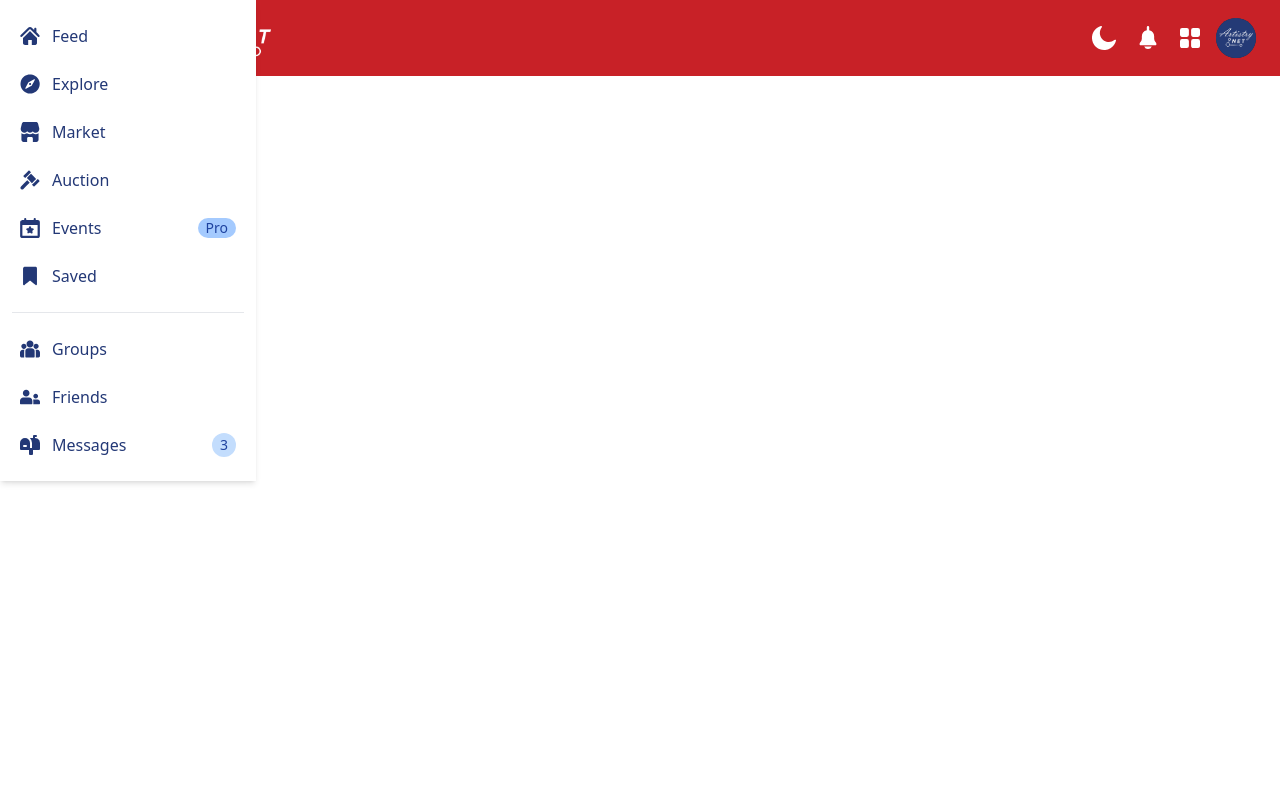
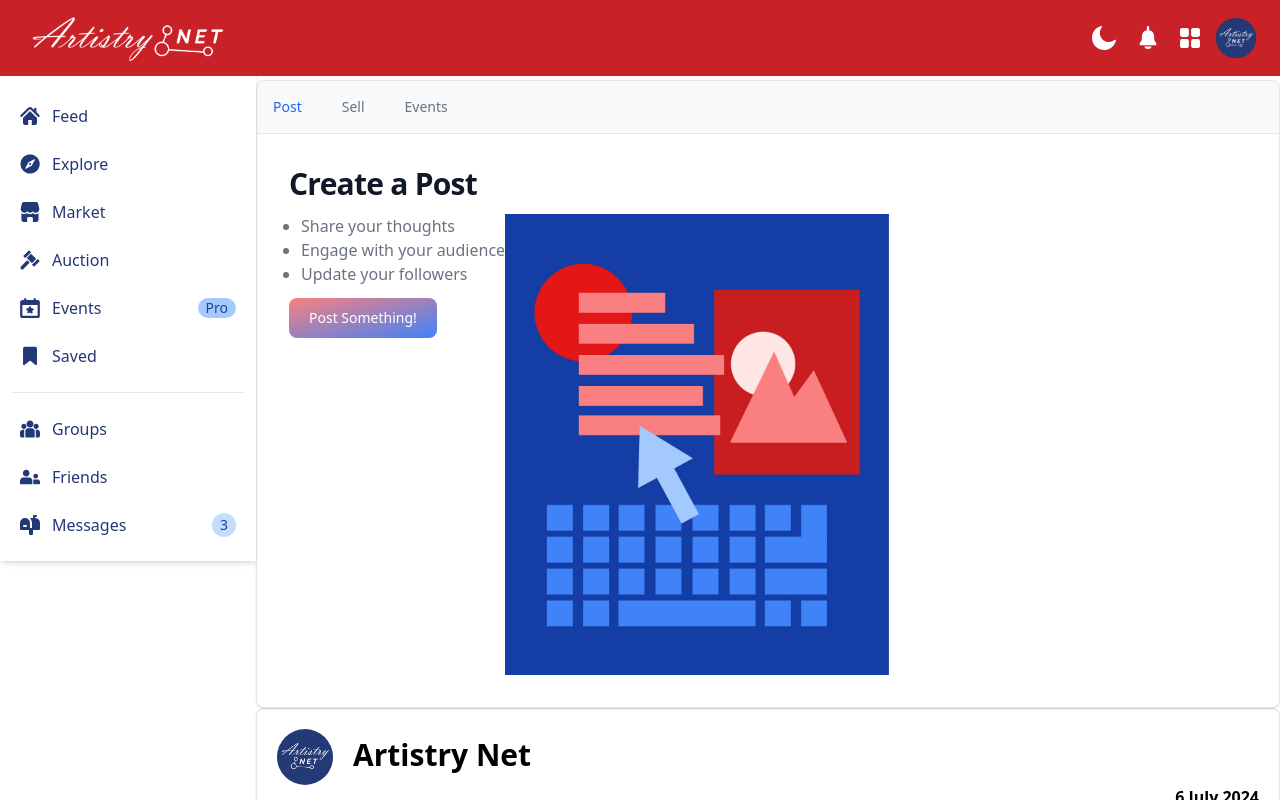
Before and after one commit to EveNordinstorm/artistry-net, a Vue app: page / in a window 1280 px wide. Shown: the top 800 px of the page. Built offline with nearby package versions, Linux system fonts and the light colour scheme.

Commit message:
Three way split and left bar function

```diff
--- a/src/App.vue
+++ b/src/App.vue
@@ -1,12 +1,22 @@
 <script setup>
+import { ref } from 'vue';
 import NavBar from './components/NavBar.vue';
 import LeftBar from './components/LeftBar.vue';
+
+const leftBarOpen = ref(false);
+
+const toggleLeftbar = () => {
+  leftBarOpen.value = !leftBarOpen.value;
+};
 </script>
 
 <template>
-  <NavBar />
-    <LeftBar />
-    <router-view></router-view>
+  <NavBar @toggle-leftbar="toggleLeftbar" />
+    <LeftBar :open.sync="leftBarOpen" />
+    <div class="sm:ml-64">
+      <router-view></router-view>
+    </div>
+
 </template>
 
 <style scoped>
--- a/src/components/LeftBar.vue
+++ b/src/components/LeftBar.vue
@@ -1,22 +1,37 @@
 <script>
     export default {
-        name: "LeftBar"
-    }
+      props: {
+         open: {
+            type: Boolean,
+            default: false,
+         },
+      },
+      data() {
+         return {
+            isLeftbarOpen: this.open,
+         };
+      },
+      methods: {
+         toggleLeftbar() {
+            this.isLeftbarOpen = !this.isLeftbarOpen;
+         },
+      },
+   };
 </script>
 
 <template>
-   <button data-drawer-target="separator-sidebar" data-drawer-toggle="separator-sidebar" aria-controls="separator-sidebar" type="button" class="inline-flex items-center p-2 mt-2 ms-3 text-sm text-gray-500 rounded-lg sm:hidden hover:bg-gray-100 focus:outline-none focus:ring-2 focus:ring-gray-200 dark:text-gray-400 dark:hover:bg-gray-700 dark:focus:ring-gray-600">
+   <button @click="toggleLeftbar" type="button" class="inline-flex items-center p-2 mt-2 ms-3 text-sm text-gray-500 rounded-lg sm:hidden hover:bg-gray-100 focus:outline-none focus:ring-2 focus:ring-gray-200 dark:text-gray-400 dark:hover:bg-gray-700 dark:focus:ring-gray-600">
       <span class="sr-only">Open left bar</span>
       <svg class="w-6 h-6" aria-hidden="true" fill="currentColor" viewBox="0 0 20 20" xmlns="http://www.w3.org/2000/svg">
          <path clip-rule="evenodd" fill-rule="evenodd" d="M2 4.75A.75.75 0 012.75 4h14.5a.75.75 0 010 1.5H2.75A.75.75 0 012 4.75zm0 10.5a.75.75 0 01.75-.75h7.5a.75.75 0 010 1.5h-7.5a.75.75 0 01-.75-.75zM2 10a.75.75 0 01.75-.75h14.5a.75.75 0 010 1.5H2.75A.75.75 0 012 10z"></path>
       </svg>
    </button>
 
- <aside id="separator-sidebar" class="fixed w-64 shadow-md transition-transform -translate-x-full sm:translate-x-0" aria-label="Sidebar">
+ <aside :class="{'-translate-x-full': !isLeftbarOpen, 'translate-x-0': isLeftbarOpen}" class="fixed pt-20 w-64 shadow-md transition-transform -translate-x-full sm:translate-x-0" aria-label="Leftbar">
     <div class="h-full px-3 py-4 overflow-y-auto bg-white dark:bg-gray-800">
        <ul class="space-y-2 font-medium">
          <li>
-             <a href="/home" class="flex items-center p-2 text-blue-900 rounded-lg dark:text-white hover:bg-blue-100 dark:hover:bg-gray-700 group">
+             <a href="/" class="flex items-center p-2 text-blue-900 rounded-lg dark:text-white hover:bg-blue-100 dark:hover:bg-gray-700 group">
                 <svg class="flex-shrink-0 w-5 h-5 text-blue-900 transition duration-75 dark:text-gray-400 group-hover:text-blue-900 dark:group-hover:text-white" aria-hidden="true" xmlns="http://www.w3.org/2000/svg" fill="currentColor" viewBox="0 0 408 385">
                   <path d="M401.77,194.88c-2.3,6.88-5.67,12.95-12.61,16.2c-8.46,3.96-16.49,3.13-23.97-2.44c-1.64-1.22-3.1-2.71-4.55-4.17
                      c-48.35-48.34-96.7-96.68-145.05-145.03c-8.22-8.22-15.02-8.24-23.2-0.06c-48.62,48.61-97.24,97.23-145.87,145.84
--- a/src/components/NavBar.vue
+++ b/src/components/NavBar.vue
@@ -1,18 +1,22 @@
 <script>
     export default {
-        name: "NavBar"
-    }
+        methods: {
+            toggleLeftbar() {
+            this.$emit('toggle-leftbar');
+            },
+        },
+    };
 </script>
 
 <template>
 <header class="antialiased">
-  <nav class="fixed w-full border-gray-200 px-4 lg:px-6 py-2.5 dark:bg-gray-800">
+  <nav class="fixed z-50 w-full border-gray-200 px-4 lg:px-6 py-2.5 dark:bg-gray-800">
       <div class="flex flex-wrap justify-between items-center">
           <div class="flex justify-start items-center">
-              <button id="toggleSidebar" aria-expanded="true" aria-controls="separator-sidebar" class="hidden p-2 mr-3 text-gray-600 rounded cursor-pointer lg:inline hover:text-gray-900 hover:bg-gray-100 dark:text-gray-400 dark:hover:text-white dark:hover:bg-gray-700">
+              <!-- <button @click="toggleLeftbar" id="toggleLeftbar" aria-expanded="true" aria-controls="separator-sidebar" class="hidden p-2 mr-3 text-gray-600 rounded cursor-pointer lg:inline hover:text-gray-900 hover:bg-gray-100 dark:text-gray-400 dark:hover:text-white dark:hover:bg-gray-700">
                 <svg class="w-5 h-5" aria-hidden="true" xmlns="http://www.w3.org/2000/svg" fill="white" viewBox="0 0 16 12"> <path stroke="currentColor" stroke-linecap="round" stroke-linejoin="round" stroke-width="2" d="M1 1h14M1 6h14M1 11h7"/> </svg>
-              </button>
-              <button aria-expanded="true" aria-controls="separator-sidebar" class="p-2 mr-2 text-gray-600 rounded-lg cursor-pointer lg:hidden hover:text-gray-900 hover:bg-gray-900 focus:bg-gray-300 dark:focus:bg-gray-700 focus:ring-4 focus:ring-gray-300 dark:focus:ring-gray-600">
+              </button> -->
+              <button @click="$emit('toggle-leftbar')" id="toggleLeftbar" class="p-2 mr-2 text-gray-600 rounded-lg cursor-pointer lg:hidden hover:text-gray-900 hover:bg-gray-900 focus:bg-gray-300 dark:focus:bg-gray-700 focus:ring-4 focus:ring-gray-300 dark:focus:ring-gray-600">
                 <svg class="w-[18px] h-[18px] text-white" aria-hidden="true" xmlns="http://www.w3.org/2000/svg" fill="white" viewBox="0 0 17 14"><path stroke="currentColor" stroke-linecap="round" stroke-linejoin="round" stroke-width="2" d="M1 1h15M1 7h15M1 13h15"/></svg>
                 <span class="sr-only">Toggle sidebar</span>
               </button>
--- a/src/main.js
+++ b/src/main.js
@@ -16,7 +16,7 @@
 const router = createRouter({
   history: createWebHistory(),
   routes: [
-    { path: "/home", component: Home },
+    { path: "/", component: Home },
     { path: "/profile", component: Profile },
     { path: "/explore", component: Explore },
     { path: "/events", component: Events },
```
